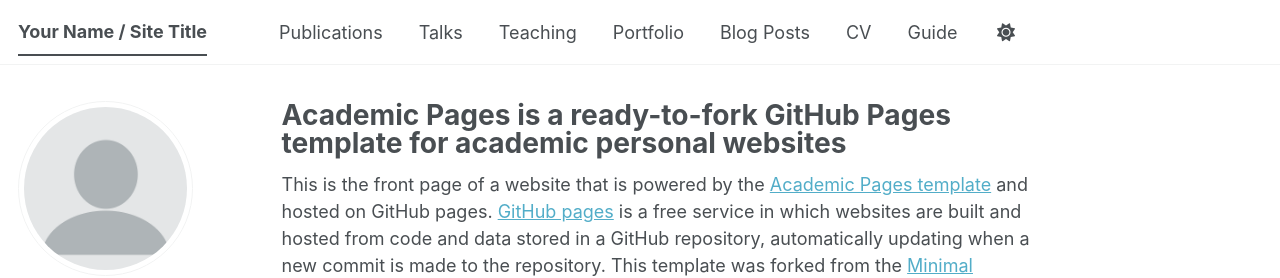
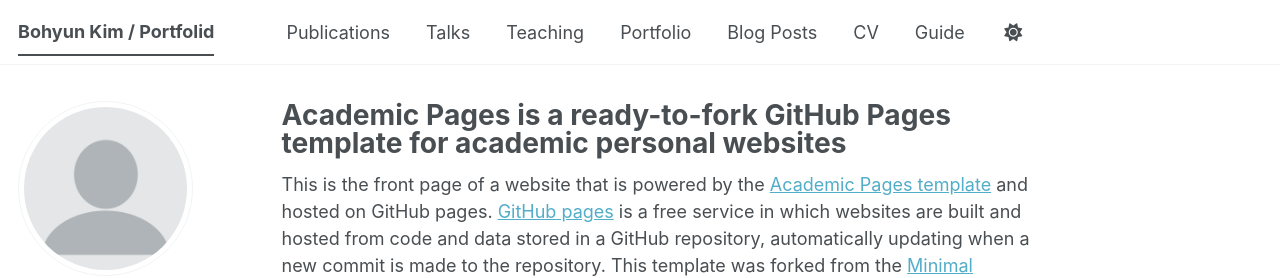
Before and after one commit to BohyunKim513/BohyunKim513.github.io, a Jekyll site: the page built from _pages/about.md, in a window 1280 px wide. Shown: the top 278 px of the page. Built offline with Jekyll 4.4.1, drawn with Linux system fonts in a browser that asks for light colours; a script bundle is joined from its source files by our own code; library files that are not in the unit come from our copies.

Commit message:
Update _config.yml

```diff
--- a/_config.yml
+++ b/_config.yml
@@ -9,7 +9,7 @@
 # Basic Site Settings
 locale                   : "en-US"
 site_theme               : "default" # The available themes options are "default", "air", "sunrise", "mint", "dirt" and "contrast"
-title                    : "Your Name / Site Title"
+title                    : "Bohyun Kim / Portfolid"
 title_separator          : "-"
 name                     : &name "Bohyun Kim"
 description              : &description "Bohyun Kim's academic portfolio"   # Update this with a general description of your site, this is the default if not overridden by a page
```
